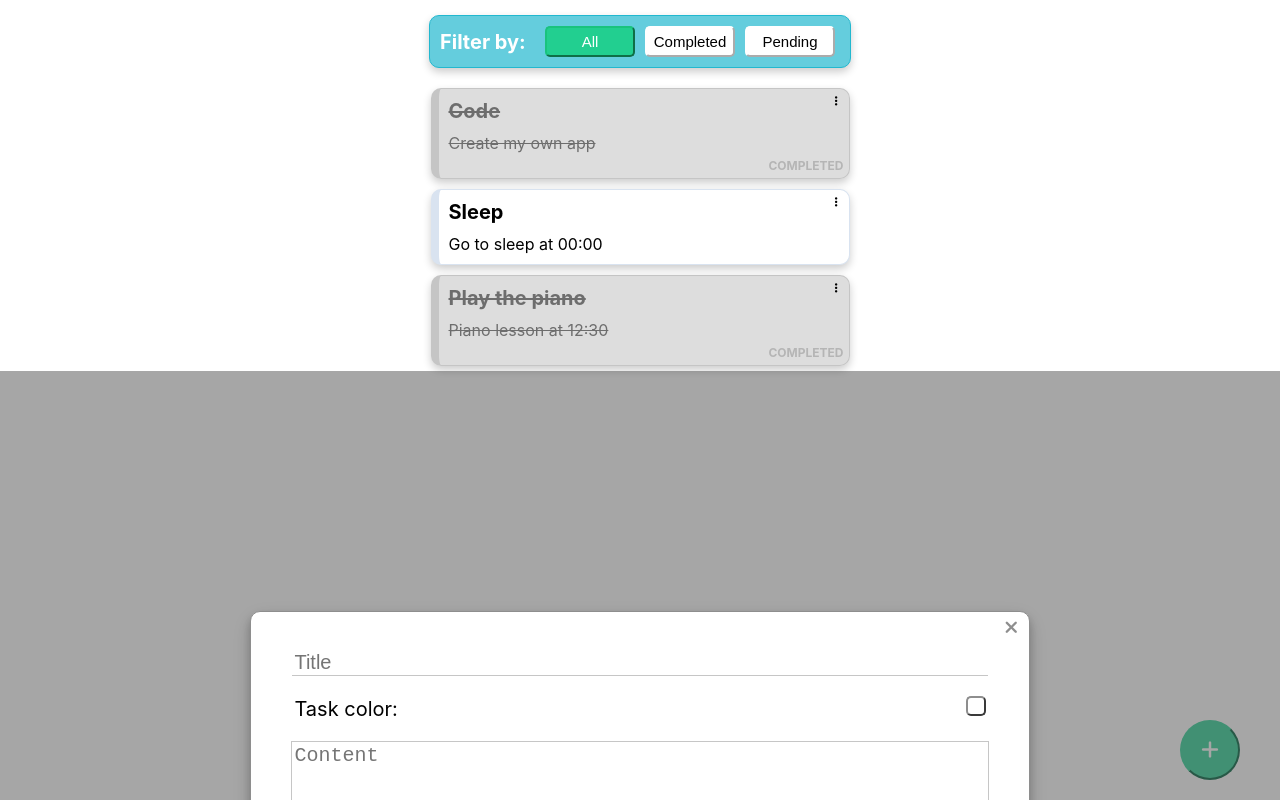
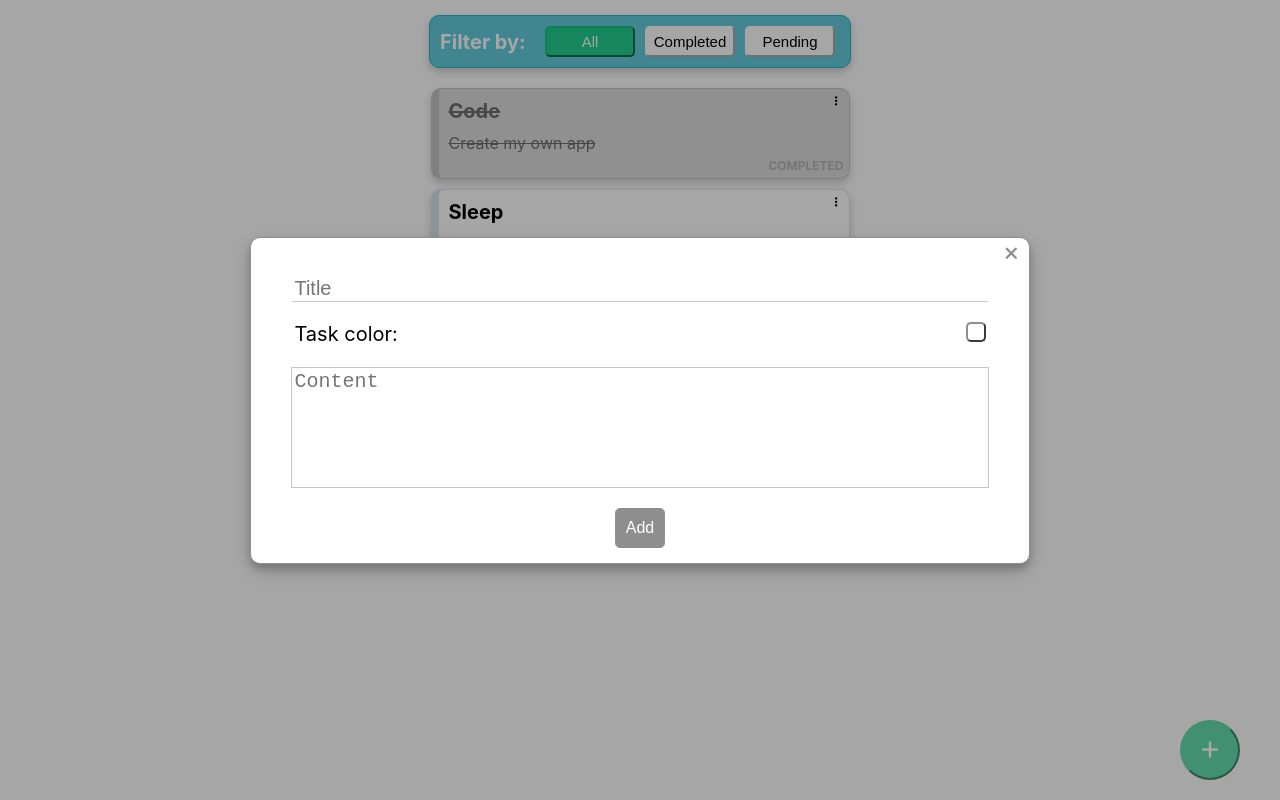
Before and after one commit to gartnerleandro/tasklist, a React (Create React App) app: page / in a window 1280 px wide. Both pictures are taken after a click on the button 1210 px from the left and 750 px from the top of the page. Built offline with nearby package versions, Linux system fonts and the light colour scheme.

Commit message:
Fix: modal position

```diff
--- a/src/App.jsx
+++ b/src/App.jsx
@@ -105,10 +105,12 @@ const App = () => {
 
   return (
     <div className="app">
-      <Filters
-        onFilterChange={setSelectedFilter}
-        selectedFilter={selectedFilter}
-      />
+      <div className="header">
+        <Filters
+          onFilterChange={setSelectedFilter}
+          selectedFilter={selectedFilter}
+        />
+      </div>
       <List
         elements={filteredTasks}
         onCardStatusChange={onCardStatusChange}
--- a/src/components/filters/index.scss
+++ b/src/components/filters/index.scss
@@ -8,7 +8,7 @@
   display: flex;
   flex-direction: row;
   justify-content: space-around;
-  margin: 15px auto;
+  margin: 0 auto;
   max-width: 400px;
   padding: 10px;
   width: 85%;
--- a/src/components/modal/Modal.jsx
+++ b/src/components/modal/Modal.jsx
@@ -6,7 +6,8 @@ import './index.scss';
 const Modal = ({ showModal, children, onClose }) => {
   if (showModal) {
     return (
-      <div className="overlay">
+      <div className="modal-container">
+        <div className="overlay" />
         <div className="modal">
           <button onClick={onClose} type="button" className="close-modal">
             <i className="fas fa-times" />
--- a/src/components/modal/index.scss
+++ b/src/components/modal/index.scss
@@ -1,25 +1,34 @@
 @import '../../styles/constants.scss';
 
-.overlay {
+.modal-container {
   position: fixed;
-  width: 100%;
-  height: 100%;
-  background-color: rgba($black ,0.35);
+  display: flex;
+  align-items: center;
+  justify-content: center;
+  top: 0;
+  bottom: 0;
+  left: 0;
+  right: 0;
+  max-height: 100vh;
+  overflow: auto;
   z-index: 2;
+
+  div.overlay {
+    position: fixed;
+    width: 100%;
+    height: 100%;
+    background-color: rgba($black ,0.35);
+    z-index: 2;
+  }
 
   div.modal {
     background-color: $white;
     border-radius: 10px;
     border: 1px solid $gray;
-    bottom: 0;
     box-shadow: 0 5px 8px 0 rgba($black,0.2), 0 7px 20px 0 rgba(0,0,0,0.17);
     height: fit-content;
-    left: 0;
     margin: 0 auto;
     padding: 5px;
-    position: absolute;
-    right: 0;
-    top: 30%;
     transition: all .8s;
     width: 60%;
     z-index: 2;
--- a/src/index.scss
+++ b/src/index.scss
@@ -1,6 +1,12 @@
 @import './styles/constants.scss';
 
 .app {
+  min-height: 100vh;
+
+  .header {
+    padding: 15px 0;
+  }
+
   .modal-content {
     display: flex;
     flex-direction: column;
--- a/src/styles/index.scss
+++ b/src/styles/index.scss
@@ -11,3 +11,12 @@ code {
   font-family: source-code-pro, Menlo, Monaco, Consolas, 'Courier New',
     monospace;
 }
+
+#root {
+  width: 100%;
+  height: 100%;
+  display: block;
+  font-family: -apple-system, BlinkMacSystemFont, 'Segoe UI', 'Roboto', 'Oxygen',
+    'Ubuntu', 'Cantarell', 'Fira Sans', 'Droid Sans', 'Helvetica Neue',
+    sans-serif !important;
+}
```
